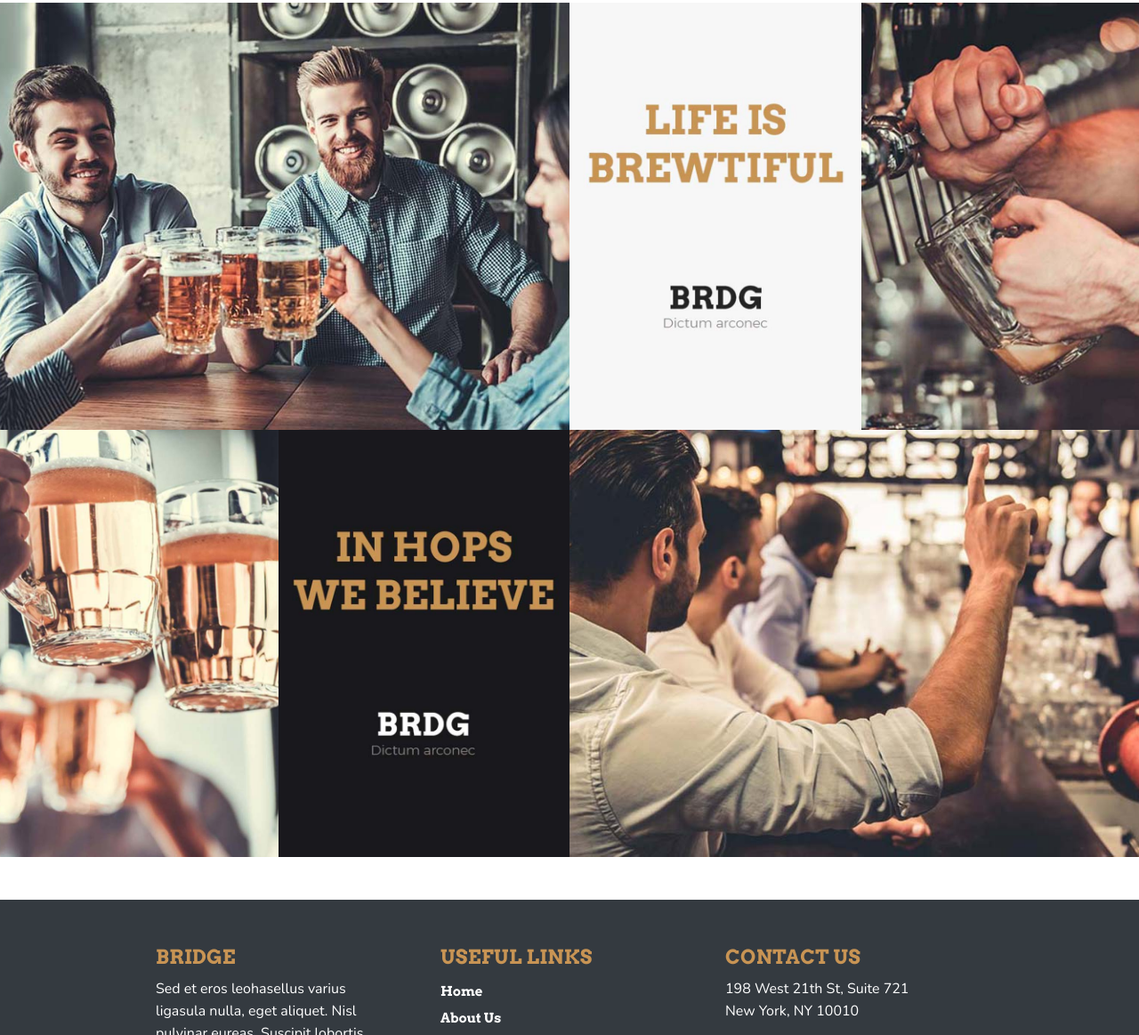
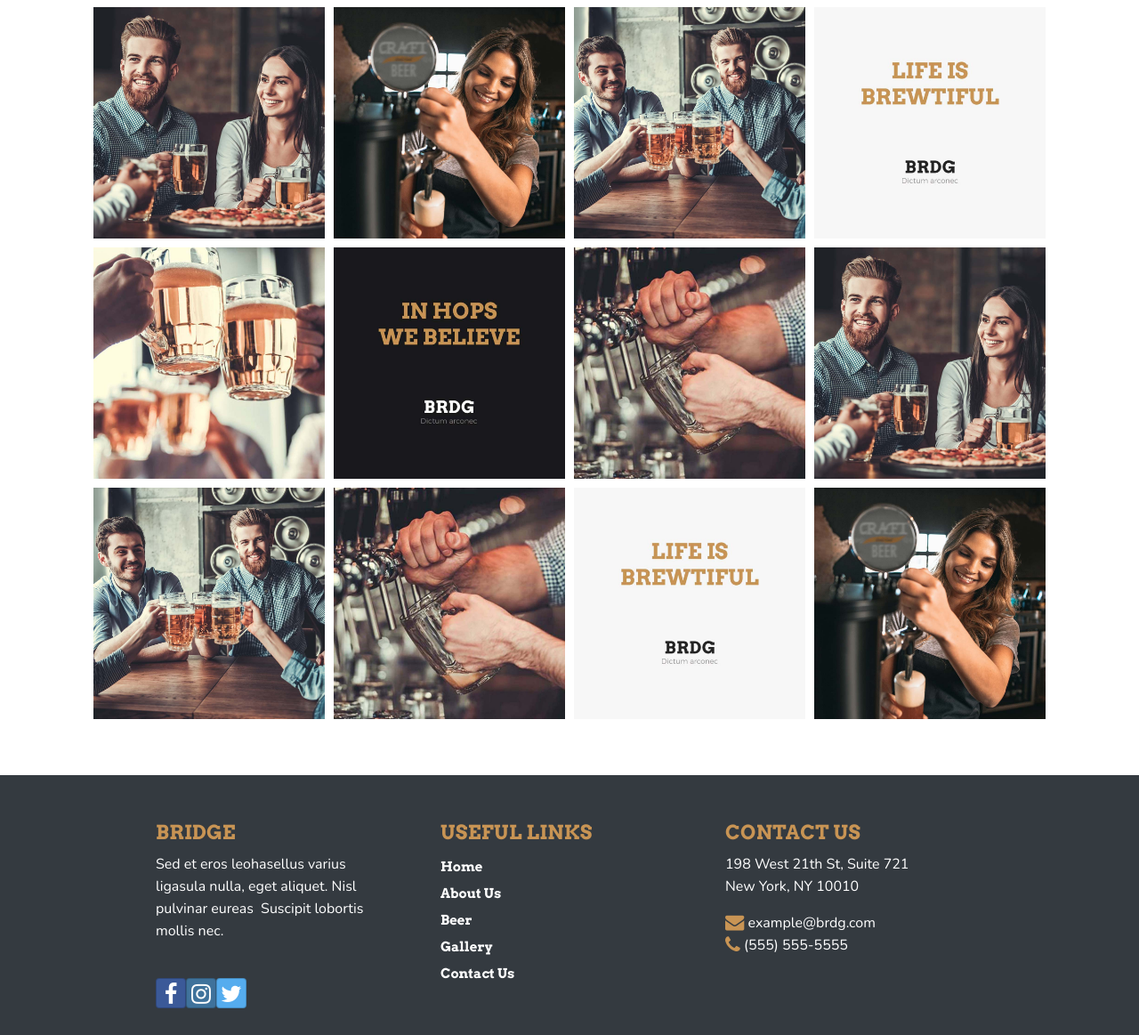
Before and after one commit to chetcarter/portfolio-project, a website: page gallery.html in a window 1280 px wide. Shown: the part 445-1608 px from the top of the page at 89% size. Drawn offline with nearby package versions, Linux system fonts and the light colour scheme.

Commit message:
Updates image gallery on gallery.html

```diff
--- a/css/styles.css
+++ b/css/styles.css
@@ -263,3 +263,12 @@ footer li a:hover {
   background-position: center;
   min-height: 480px;
 }
+
+.gallery-image {
+  max-width : 260px;
+  margin: 5px;
+}
+
+.gallery-image .img-fluid {
+  margin-bottom: 10px;
+}
--- a/gallery.html
+++ b/gallery.html
@@ -57,14 +57,30 @@
 
         <!-- Start Image Gallery -->
 
-            <div class="row my-5">
-                <div class="col-xl-6 col-md-12 home-gallery-one"></div>
-                <div class="col-xl-3 col-md-6 home-gallery-two"></div>
-                <div class="col-xl-3 col-md-6 home-gallery-three"></div>
-                <div class="col-xl-3 col-md-6 home-gallery-four"></div>
-                <div class="col-xl-3 col-md-6 home-gallery-five"></div>
-                <div class="col-xl-6 col-md-12 home-gallery-six"></div>
-            </div> <!-- End row -->
+        <div class="container">
+            <div class="d-flex flex-row justify-content-center my-5">
+               <div class="d-flex flex-column gallery-image">
+                  <img src="_img/gallery-1.jpg" class="img-fluid">
+                  <img src="_img/home-single-image-6-1.jpg" class="img-fluid">
+                  <img src="_img/gallery-3.jpg" class="img-fluid">
+               </div>
+               <div class="d-flex flex-column gallery-image">
+                  <img src="_img/gallery-2.jpg" class="img-fluid">
+                  <img src="_img/home-single-image-7-1.jpg" class="img-fluid">
+                  <img src="_img/home-single-image-5-1.jpg" class="img-fluid">
+               </div>
+               <div class="d-flex flex-column gallery-image">
+                  <img src="_img/gallery-3.jpg" class="img-fluid">
+                  <img src="_img/home-single-image-5-1.jpg" class="img-fluid">
+                  <img src="_img/home-single-image-4-1.jpg" class="img-fluid">
+               </div>
+               <div class="d-flex flex-column gallery-image">
+                  <img src="_img/home-single-image-4-1.jpg" class="img-fluid">
+                  <img src="_img/gallery-1.jpg" class="img-fluid">
+                  <img src="_img/gallery-2.jpg" class="img-fluid">
+               </div>
+            </div>
+         </div> <!-- End container -->
 
         <!-- End Image Gallery -->
 
```
